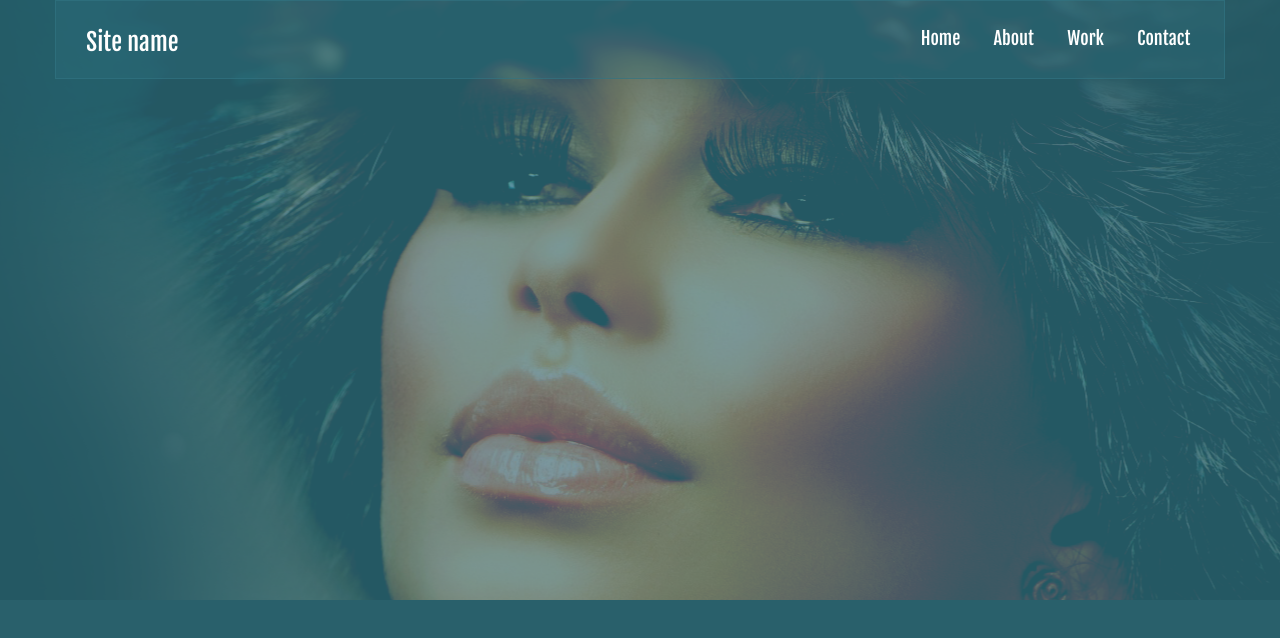
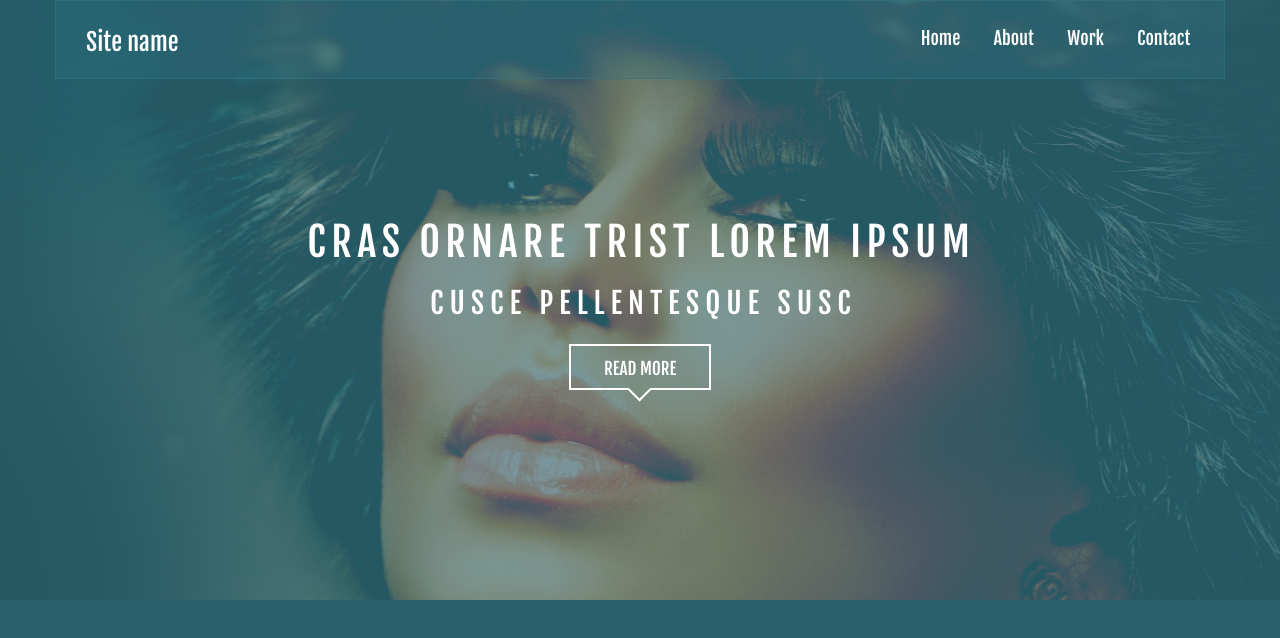
Before and after one commit to yauhenkviatkouski/p1, a website built with webpack: page dist/index.html in a window 1280 px wide. Built offline with Linux system fonts and the light colour scheme.

Commit message:
feat: add promo

```diff
--- a/src/index.js
+++ b/src/index.js
@@ -1,4 +1,6 @@
 import './styles/style.scss';
+import './styles/buttons.scss';
 import './styles/normalize.scss';
 import './styles/header.scss';
 import './styles/fonts.scss';
+import './styles/main-promo-text.scss';
--- /dev/null
+++ b/src/styles/buttons.scss
@@ -0,0 +1,32 @@
+.button-arrow {
+  position: relative;
+  height: 42px;
+  width: 138px;
+  border: 2px solid white;
+}
+
+.button-arrow:after {
+  content: "";
+  display: block;
+  position: absolute;
+  background-color: #7a8e81;
+  top: 35px;
+  left: 60px;
+  transform: rotate(-45deg);
+  width: 15px;
+  height: 15px;
+  border: 2px solid white;
+  border-right: 0;
+  border-top: 0;
+}
+
+.button-arrow:before {
+  content: "READ MORE";
+  top: 12px;
+  left: 33px;
+  position: absolute;
+  display: block;
+  font-family: 'FjallaOne-Regular';
+  font-size: 17px;
+  color: white;
+}
--- a/src/styles/header.scss
+++ b/src/styles/header.scss
@@ -1,9 +1,9 @@
 .header {
-  height: 67px;
+  min-height: 67px;
   display: flex;
+  flex-wrap: wrap;
   justify-content: space-between;
   padding-top: 10px;
-
 
   font-family: 'FjallaOne-Regular';
 
@@ -11,9 +11,10 @@
   background-color: #3175834b;
 
   h1 {
+    min-width: 100px;
     padding-left: 30px;
+    font-weight: 400;
     font-size: 18pt;
-    font-weight: 400;
 
     a {
       color: white;
--- /dev/null
+++ b/src/styles/main-promo-text.scss
@@ -0,0 +1,29 @@
+.promo-text {
+  display: flex;
+  flex-direction: column;
+  align-items: center;
+  min-height: 440px;
+  padding-top: 105px;
+
+  font-family: 'FjallaOne-Regular';
+  color: white;
+
+  h2 {
+    margin-bottom: 0px;
+    padding-left: 3px;
+
+    font-size: 40px;
+    letter-spacing: 5.4px;
+    font-weight: 400;
+  }
+
+  h3 {
+    margin-top: 18px;
+    margin-bottom: 23px;
+    padding-left: 7px;
+
+    font-size: 29px;
+    letter-spacing: 5.9px;
+    font-weight: 400;
+  }
+}
```
Also changed, not shown: P1.png, dist/index.html, dist/main.js, src/styles/assets/images/btn@1X.png (added), src/styles/style.scss (line endings or trailing spaces), 1 other file.
